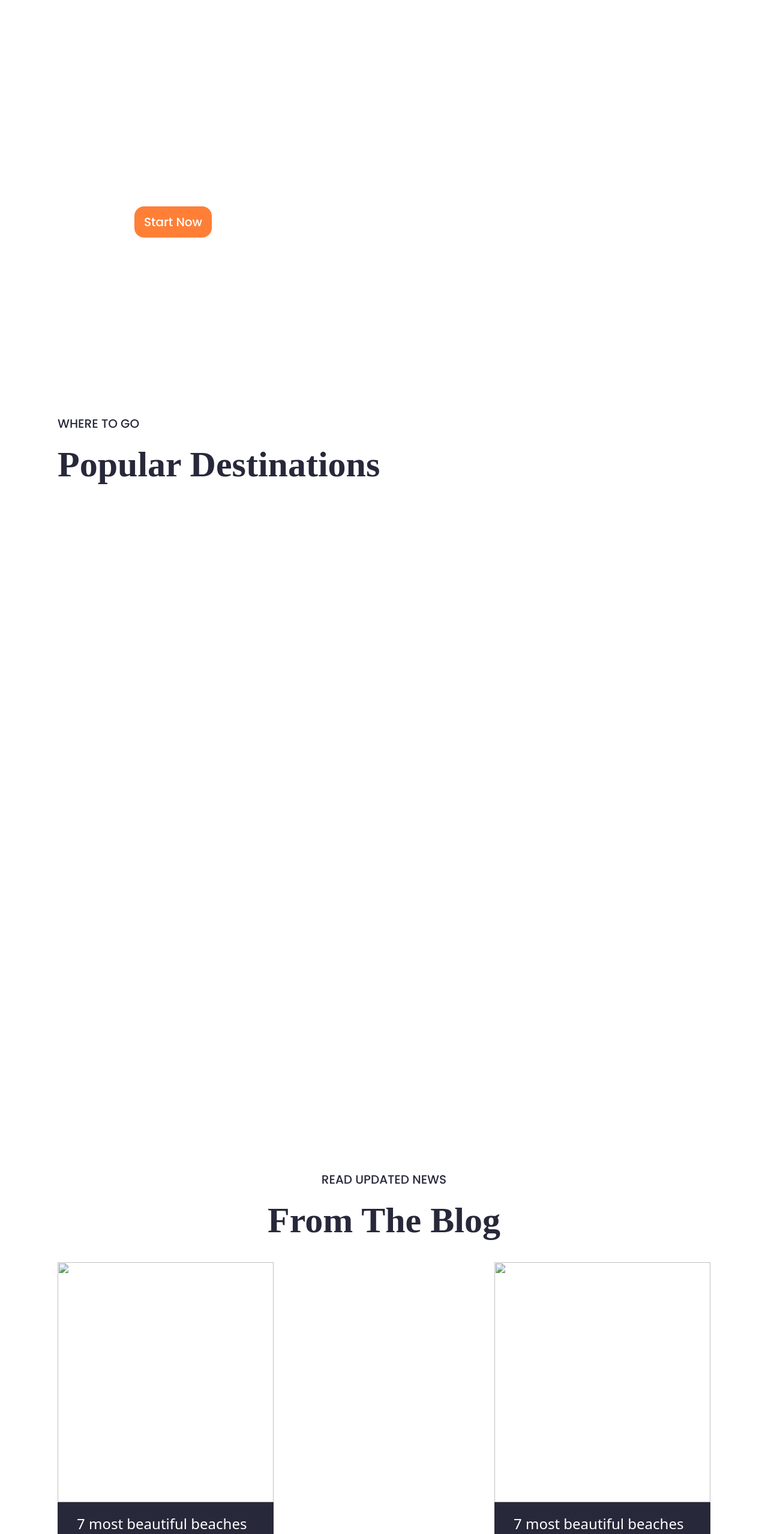
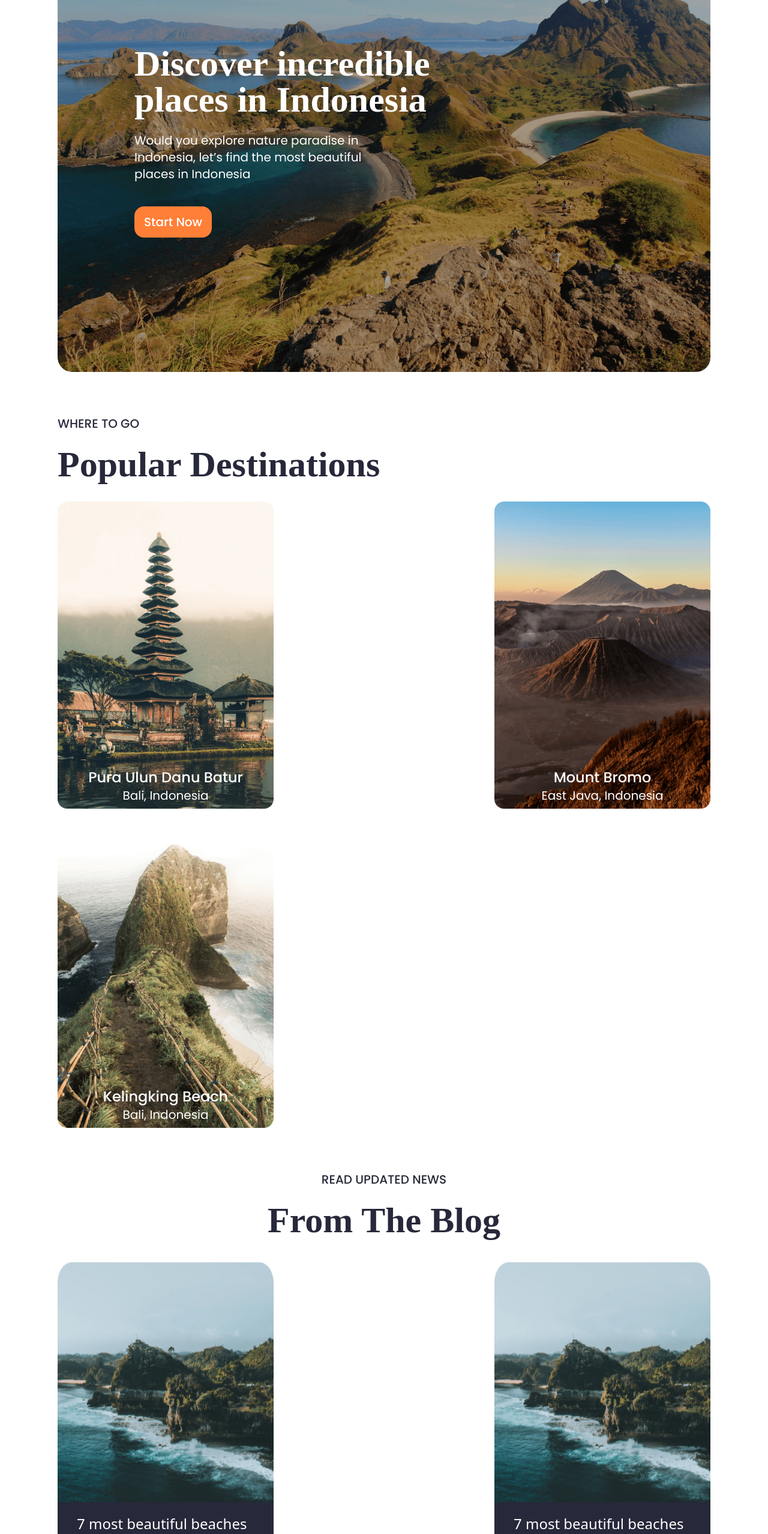
Before and after one commit to syifaulqolbii/Dolano, a plain HTML site: page index.html in a window 1280 px wide. Shown: the part 240-2797 px from the top of the page at 60% size. Drawn offline with nearby package versions, Linux system fonts and the light colour scheme; the site is published under a folder, as on GitHub Pages, so addresses that start at the root find nothing; a web font is replaced by a local one.

Commit message:
fix : routing path image

```diff
--- a/index.html
+++ b/index.html
@@ -78,7 +78,7 @@
 
 <!--Header Section-->
 <header class="p-4 md:mx-20 ">
-    <div class="w-full h-[30rem] md:h-[720px] rounded-3xl bg-no-repeat" style="background-image: url('/src/assets/img/header.png')">
+    <div class="w-full h-[30rem] md:h-[720px] rounded-3xl bg-no-repeat" style="background-image: url('src/assets/img/header.png')">
         <div class="p-10 text-white pt-24 text-center md:text-left md:pl-32 md:pt-44 md:w-[42rem]">
             <h1 class="text-white font-ruwudu font-bold text-4xl md:text-6xl">Discover incredible
                 places in Indonesia</h1>
@@ -104,17 +104,17 @@
     </div>
     <div class="flex flex-wrap justify-between gap-5 mt-5 md:mt-8">
         <a href="#" class="w-[10.5rem] h-64 rounded-2xl bg-center bg-no-repeat pb-2 bg-cover font-poppins text-center text-white flex flex-col justify-end md:w-[22.5rem] md:h-[32rem]"
-             style="background-image: url('/src/assets/img/temple.png')">
+             style="background-image: url('src/assets/img/temple.png')">
             <h1 class="font-medium text-sm md:text-2xl">Pura Ulun Danu Batur</h1>
             <span class="font-light text-xs md:text-xl">Bali, Indonesia</span>
         </a>
         <a href="#" class="w-[10.5rem] h-64 rounded-2xl bg-center bg-no-repeat pb-2 bg-cover font-poppins text-center text-white flex flex-col justify-end md:w-[22.5rem] md:h-[32rem]"
-             style="background-image: url('/src/assets/img/bromo.png')">
+             style="background-image: url('src/assets/img/bromo.png')">
             <h1 class="font-medium text-sm md:text-2xl">Mount Bromo</h1>
             <span class="font-light text-xs md:text-xl">East Java, Indonesia</span>
         </a>
         <a href="#" class="w-[10.5rem] h-64 rounded-2xl bg-center bg-no-repeat pb-2 bg-cover font-poppins text-center text-white flex flex-col justify-end md:w-[22.5rem] md:h-[32rem]"
-             style="background-image: url('/src/assets/img/bali.png')">
+             style="background-image: url('src/assets/img/bali.png')">
             <h1 class="font-medium text-sm md:text-2xl">Kelingking Beach</h1>
             <span class="font-light text-xs md:text-xl">Bali, Indonesia</span>
         </a>
@@ -129,7 +129,7 @@
     </div>
     <div class="flex flex-wrap justify-between gap-5 mt-5 md:gap-10 md:mt-10">
         <div class="flex flex-col">
-            <img src="/src/assets/img/card.png" class="w-[10.5rem] h-40 md:w-[22.5rem] md:h-[25rem]">
+            <img src="src/assets/img/card.png" class="w-[10.5rem] h-40 md:w-[22.5rem] md:h-[25rem]">
             <div class="bg-primary text-white w-[10.5rem] rounded-b-xl p-3 flex flex-col justify-between gap-2 md:gap-5 md:w-[22.5rem] md:h-[10rem] md:px-8 md:py-5 md:rounded-b-3xl">
                 <h1 class="text-xs md:text-2xl">7 most beautiful beaches in Bali</h1>
                 <a href="#"
@@ -139,7 +139,7 @@
             </div>
         </div>
         <div class="flex flex-col">
-            <img src="/src/assets/img/card.png" class="w-[10.5rem] h-40 md:w-[22.5rem] md:h-[25rem]">
+            <img src="src/assets/img/card.png" class="w-[10.5rem] h-40 md:w-[22.5rem] md:h-[25rem]">
             <div class="bg-primary text-white w-[10.5rem] rounded-b-xl p-3 flex flex-col justify-between gap-2 md:gap-5 md:w-[22.5rem] md:h-[10rem] md:px-8 md:py-5 md:rounded-b-3xl">
                 <h1 class="text-xs md:text-2xl">7 most beautiful beaches in Bali</h1>
                 <a href="#"
@@ -149,7 +149,7 @@
             </div>
         </div>
         <div class="flex flex-col">
-            <img src="/src/assets/img/card.png" class="w-[10.5rem] h-40 md:w-[22.5rem] md:h-[25rem]">
+            <img src="src/assets/img/card.png" class="w-[10.5rem] h-40 md:w-[22.5rem] md:h-[25rem]">
             <div class="bg-primary text-white w-[10.5rem] rounded-b-xl p-3 flex flex-col justify-between gap-2 md:gap-5 md:w-[22.5rem] md:h-[10rem] md:px-8 md:py-5 md:rounded-b-3xl">
                 <h1 class="text-xs md:text-2xl">7 most beautiful beaches in Bali</h1>
                 <a href="#"
@@ -159,7 +159,7 @@
             </div>
         </div>
         <div class="flex flex-col">
-            <img src="/src/assets/img/card.png" class="w-[10.5rem] h-40 md:w-[22.5rem] md:h-[25rem]">
+            <img src="src/assets/img/card.png" class="w-[10.5rem] h-40 md:w-[22.5rem] md:h-[25rem]">
             <div class="bg-primary text-white w-[10.5rem] rounded-b-xl p-3 flex flex-col justify-between gap-2 md:gap-5 md:w-[22.5rem] md:h-[10rem] md:px-8 md:py-5 md:rounded-b-3xl">
                 <h1 class="text-xs md:text-2xl">7 most beautiful beaches in Bali</h1>
                 <a href="#"
@@ -169,7 +169,7 @@
             </div>
         </div>
         <div class="flex flex-col">
-            <img src="/src/assets/img/card.png" class="w-[10.5rem] h-40 md:w-[22.5rem] md:h-[25rem]">
+            <img src="src/assets/img/card.png" class="w-[10.5rem] h-40 md:w-[22.5rem] md:h-[25rem]">
             <div class="bg-primary text-white w-[10.5rem] rounded-b-xl p-3 flex flex-col justify-between gap-2 md:gap-5 md:w-[22.5rem] md:h-[10rem] md:px-8 md:py-5 md:rounded-b-3xl">
                 <h1 class="text-xs md:text-2xl">7 most beautiful beaches in Bali</h1>
                 <a href="#"
@@ -179,7 +179,7 @@
             </div>
         </div>
         <div class="flex flex-col">
-            <img src="/src/assets/img/card.png" class="w-[10.5rem] h-40 md:w-[22.5rem] md:h-[25rem]">
+            <img src="src/assets/img/card.png" class="w-[10.5rem] h-40 md:w-[22.5rem] md:h-[25rem]">
             <div class="bg-primary text-white w-[10.5rem] rounded-b-xl p-3 flex flex-col justify-between gap-2 md:gap-5 md:w-[22.5rem] md:h-[10rem] md:px-8 md:py-5 md:rounded-b-3xl">
                 <h1 class="text-xs md:text-2xl">7 most beautiful beaches in Bali</h1>
                 <a href="#"
@@ -199,20 +199,20 @@
     </div>
     <div class="flex flex-col mt-8 md:flex-row gap-4 md:justify-center md:mt-10 md:gap-6">
         <div class="md:w-[32rem] md:h-[32rem]">
-            <img src="/src/assets/img/gal1.png" alt="" class="object-cover">
+            <img src="src/assets/img/gal1.png" alt="" class="object-cover">
         </div>
         <div class="flex gap-4 md:flex-col">
             <div class="md:w-[32rem] md:h-[14rem] md:hidden">
-                <img src="/src/assets/img/gal2.png" alt="" class="object-cover">
+                <img src="src/assets/img/gal2.png" alt="" class="object-cover">
             </div>
             <div class="md:w-[32rem] md:h-[14rem] md:hidden">
-                <img src="/src/assets/img/gal4.png" alt="" class="object-cover">
+                <img src="src/assets/img/gal4.png" alt="" class="object-cover">
             </div>
             <div class="md:w-[32rem] md:h-[14rem] hidden md:block">
-                <img src="/src/assets/img/borobudur.png" alt="" class="object-cover">
+                <img src="src/assets/img/borobudur.png" alt="" class="object-cover">
             </div>
             <div class="md:w-[32rem] md:h-[14rem] hidden md:block">
-                <img src="/src/assets/img/gal3.png" alt="" class="object-cover">
+                <img src="src/assets/img/gal3.png" alt="" class="object-cover">
             </div>
         </div>
     </div>
@@ -228,7 +228,7 @@
         </div>
         <div class="flex justify-center text-white font-poppins font-light gap-2 text-sm p-10 items-center md:mr-32 md:text-xl">
             <span class="">Made with </span>
-            <img src="/src/assets/img/love.svg" alt="">
+            <img src="src/assets/img/love.svg" alt="">
             <span>Syifaul Qolbi @2023</span>
         </div>
     </div>
```
